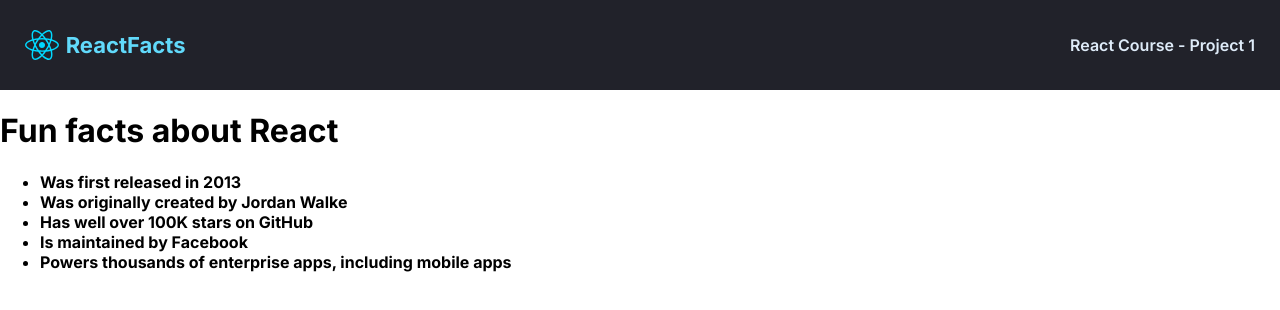
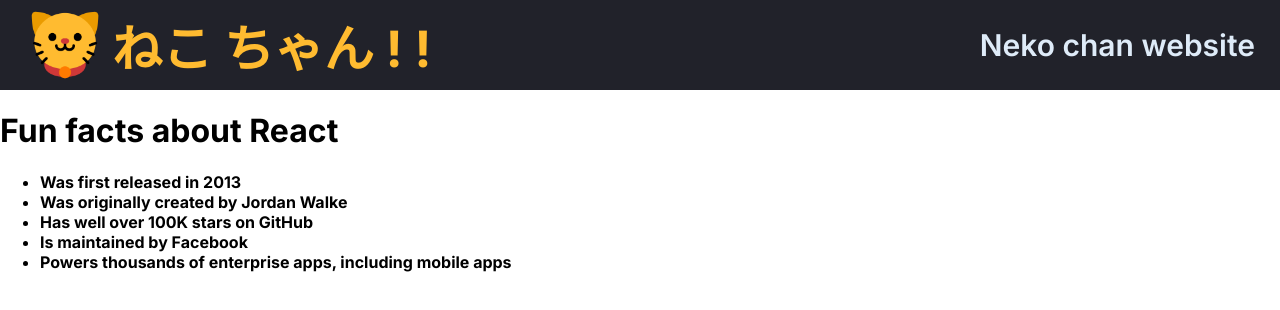
Before and after one commit to cigamsix/vite-react-learn, a React (Vite) app: page / in a window 1280 px wide. Shown: the top 310 px of the page. Built offline with nearby package versions, Linux system fonts and the light colour scheme.

Commit message:
change everything to neko chan

```diff
--- a/index.html
+++ b/index.html
@@ -5,7 +5,7 @@
     <link rel="stylesheet" href="https://fonts.googleapis.com/css2?family=Inter:wght@400;600;700&display=swap" >
     <!-- <link rel="stylesheet" href="src\style.css"> -->
 
-    <link rel="icon" type="image/svg+xml" href="src/assets/c6-icon.png" />
+    <link rel="icon" type="image/svg+xml" href="src/assets/kitty.png" />
     <meta name="viewport" content="width=device-width, initial-scale=1.0" />
 
     <title>nekochan</title>
--- a/src/components/Navbar.jsx
+++ b/src/components/Navbar.jsx
@@ -1,13 +1,12 @@
 import React from "react";
-import reactLogo from "../assets/react.svg"
-
+import reactLogo from "../assets/kitty.png"
 
 export default function Navbar() {
     return (
         <nav>
             <img src={reactLogo} className="nav--icon" />
-            <h3 className="nav--logo_text">ReactFacts</h3>
-            <h4 className="nav--title">React Course - Project 1</h4>
+            <h3 className="nav--logo_text">ねこ ちゃん ! !</h3>
+            <h4 className="nav--title">Neko chan website</h4>
         </nav>
     )
 }
--- a/src/style.css
+++ b/src/style.css
@@ -215,17 +215,18 @@
 
 .nav--logo_text {
   margin-right: auto;
-  color: #61DAFB;
+  color: #FFBB30;
   font-weight: 700;
-  font-size: 22px;
+  font-size: 50px;
 }
 
 .nav--title {
   color: #DEEBF8;
   font-weight: 600;
+  font-size: 30px;
 }
 
 .nav--icon {
-  height: 30px;
+  height: 80px;
   margin-right: 7px;
 }
```
Also changed, not shown: src/assets/kitty.png (added).
